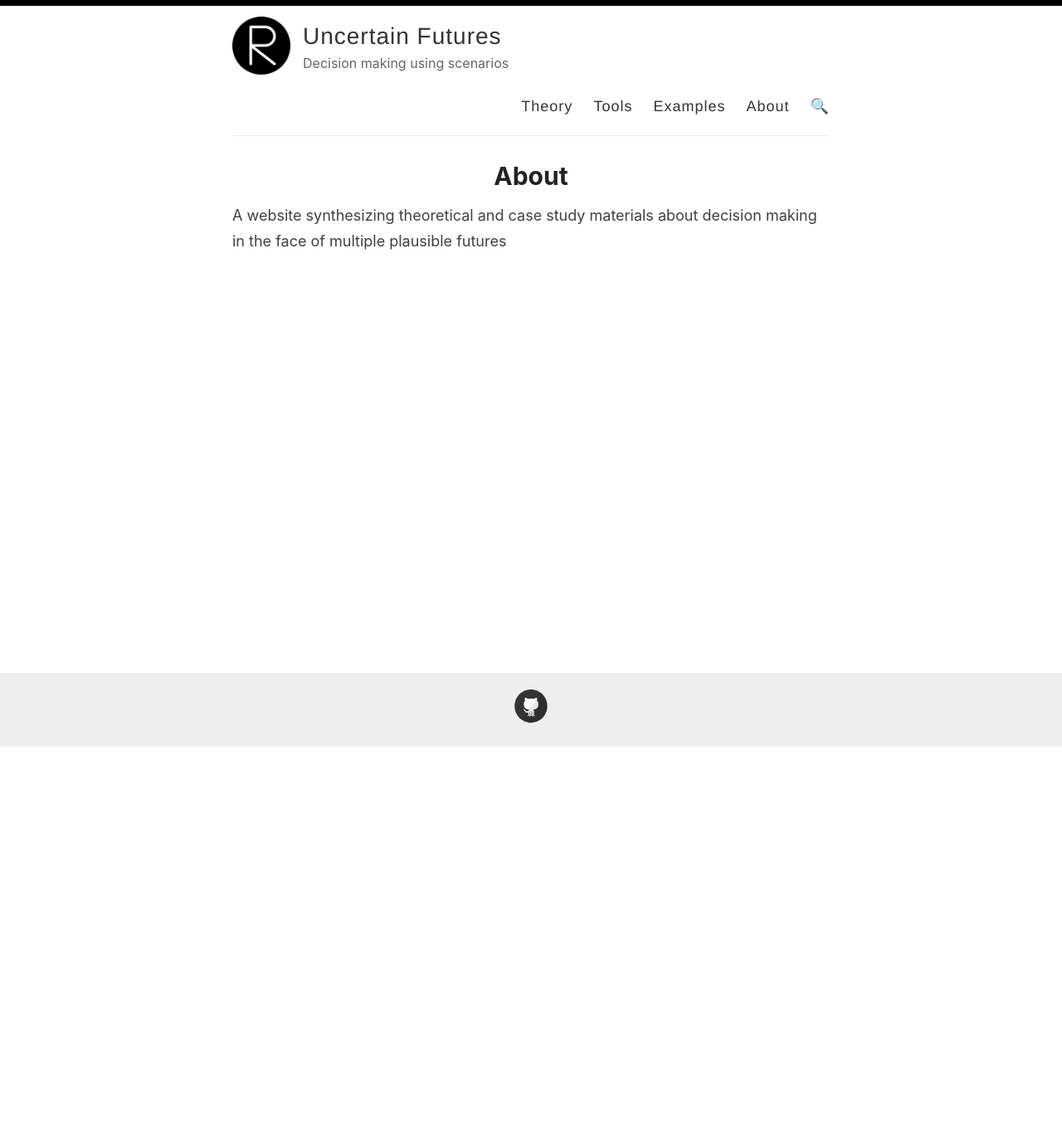
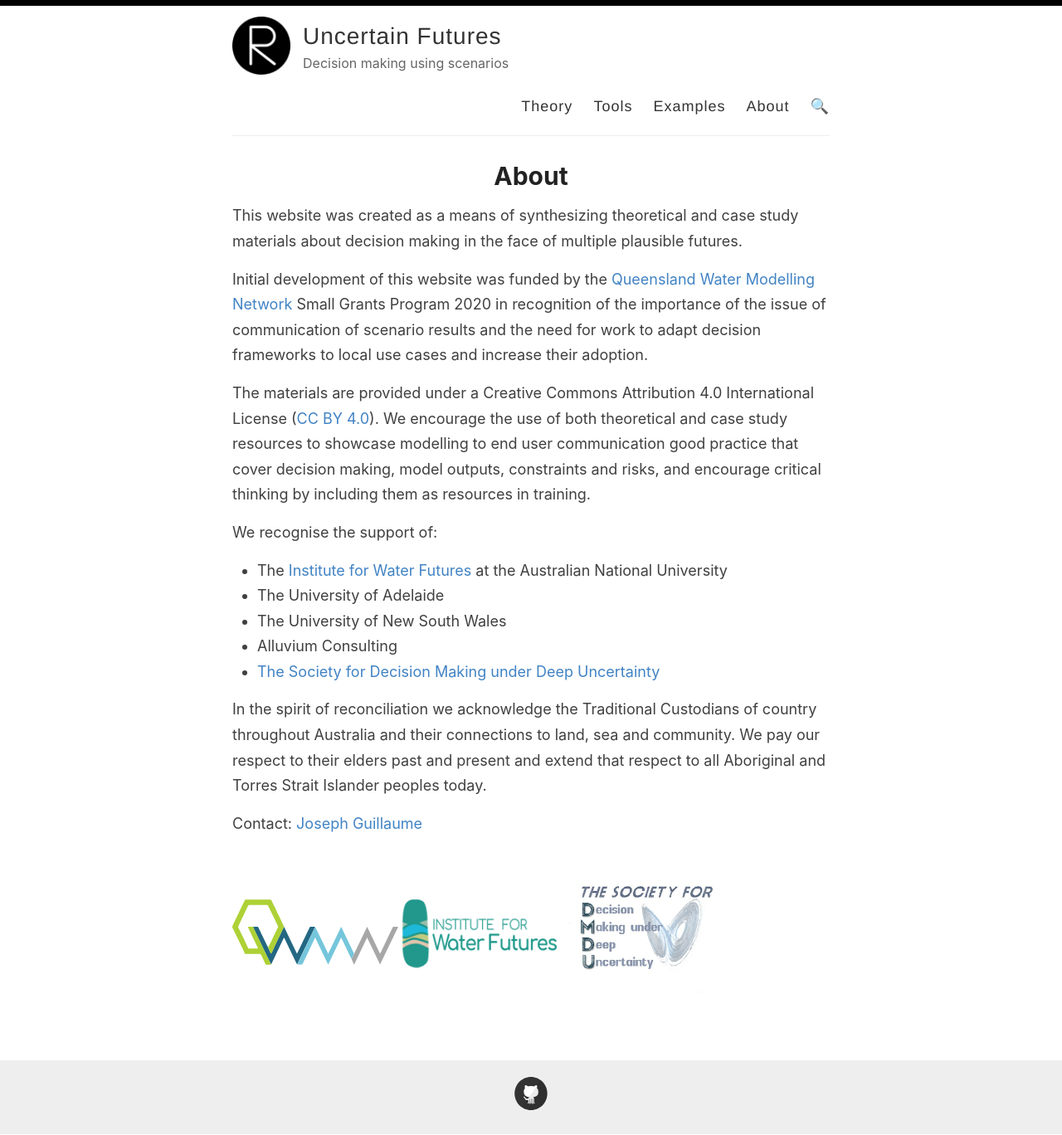
Before and after one commit to uncertainfutures/uncertainfutures.github.io, a Jekyll site: the page built from _pages/about.html, in a window 1280 px wide. Shown: the whole page at 83% size. Built offline with Jekyll 4.4.1, drawn with Linux system fonts in a browser that asks for light colours; before the commit the page ends 901 px from its top, so only the background shows below that.

Commit message:
Initial about page

```diff
--- /dev/null
+++ b/_pages/about.html
@@ -0,0 +1,67 @@
+---
+layout: page
+title: About
+permalink: /about/
+---
+
+This website was created as a means of synthesizing theoretical and case study
+materials about decision making in the face of multiple plausible futures.
+
+<p>
+  Initial development of this website was funded by the
+  <a href="https://watermodelling.org">Queensland Water Modelling Network</a>
+  Small Grants Program 2020 in recognition of the importance of the issue of
+  communication of scenario results and the need for work to adapt decision
+  frameworks to local use cases and increase their adoption.
+</p>
+
+<p>
+  The materials are provided under a Creative Commons Attribution 4.0
+  International License (<a href="https://creativecommons.org/licenses/by/4.0/"
+    >CC BY 4.0</a
+  >). We encourage the use of both theoretical and case study resources to
+  showcase modelling to end user communication good practice that cover decision
+  making, model outputs, constraints and risks, and encourage critical thinking
+  by including them as resources in training.
+</p>
+
+We recognise the support of:
+
+<ul>
+  <li>
+    The
+    <a href="https://waterfutures.anu.edu.au/">Institute for Water Futures</a>
+    at the Australian National University
+  </li>
+  <li>The University of Adelaide</li>
+  <li>The University of New South Wales</li>
+  <li>Alluvium Consulting</li>
+  <li>
+    <a href="https://www.deepuncertainty.org/"
+      >The Society for Decision Making under Deep Uncertainty</a
+    >
+  </li>
+</ul>
+
+<p>
+  In the spirit of reconciliation we acknowledge the Traditional Custodians of
+  country throughout Australia and their connections to land, sea and community.
+  We pay our respect to their elders past and present and extend that respect to
+  all Aboriginal and Torres Strait Islander peoples today.
+</p>
+
+<p>
+  Contact: <a href="mailto:joseph.guillaume@anu.edu.au">Joseph Guillaume</a>
+</p>
+
+<div class="logo-row">
+  <a href="https://watermodelling.org"
+    ><img src="../images/qwmn.svg" width="200px"
+  /></a>
+  <a href="https://waterfutures.anu.edu.au/"
+    ><img src="../images/iwf.png" width="200px"
+  /></a>
+  <a href="https://deepuncertainty.org/"
+    ><img src="../images/dmdu.jpg" width="200px"
+  /></a>
+</div>
--- a/assets/style.scss
+++ b/assets/style.scss
@@ -13,7 +13,7 @@
 /* BASE RULES */
 /**************/
 
-@import url('https://fonts.googleapis.com/css?family=Roboto');
+@import url("https://fonts.googleapis.com/css?family=Roboto");
 
 html {
   font-size: 100%;
@@ -22,7 +22,9 @@ html {
 
 body {
   background: #fff;
-  font-family: -system-ui, -apple-system, BlinkMacSystemFont, "Segoe UI", Roboto, Helvetica, Arial, sans-serif, "Apple Color Emoji", "Segoe UI Emoji", "Segoe UI Symbol";
+  font-family: -system-ui, -apple-system, BlinkMacSystemFont, "Segoe UI", Roboto,
+    Helvetica, Arial, sans-serif, "Apple Color Emoji", "Segoe UI Emoji",
+    "Segoe UI Symbol";
   color: #404040;
   line-height: 1.7;
   font-weight: 400;
@@ -37,8 +39,15 @@ body {
   width: 100%;
 }
 
-h1, h2, h3, h4, h5, h6 {
-  font-family: -system-ui, -apple-system, BlinkMacSystemFont, "Segoe UI", Roboto, Helvetica, Arial, sans-serif, "Apple Color Emoji", "Segoe UI Emoji", "Segoe UI Symbol";
+h1,
+h2,
+h3,
+h4,
+h5,
+h6 {
+  font-family: -system-ui, -apple-system, BlinkMacSystemFont, "Segoe UI", Roboto,
+    Helvetica, Arial, sans-serif, "Apple Color Emoji", "Segoe UI Emoji",
+    "Segoe UI Symbol";
   color: $darkerGray;
   font-weight: bold;
 
@@ -63,8 +72,9 @@ h2 {
   font-size: 24px;
 }
 
-@media (min-width: 769px){
-	.post h2::before, .post h2::after {
+@media (min-width: 769px) {
+  .post h2::before,
+  .post h2::after {
     content: "";
     display: inline-block;
     vertical-align: middle;
@@ -180,12 +190,14 @@ a {
   color: $blue;
   text-decoration: none;
   cursor: pointer;
-  &:hover, &:active {
+  &:hover,
+  &:active {
     color: $blue;
   }
 }
 
-ul, ol {
+ul,
+ol {
   margin: 15px 0;
   padding-left: 30px;
 }
@@ -198,19 +210,25 @@ ol {
   list-style-type: decimal;
 }
 
-ol ul, ul ol, ul ul, ol ol {
+ol ul,
+ul ol,
+ul ul,
+ol ol {
   margin: 0;
 }
 
-ul ul, ol ul {
+ul ul,
+ol ul {
   list-style-type: circle;
 }
 
-em, i {
+em,
+i {
   font-style: italic;
 }
 
-strong, b {
+strong,
+b {
   font-weight: bold;
 }
 
@@ -372,7 +390,7 @@ nav {
 
 .post {
   blockquote {
-    margin: 1.8em .8em;
+    margin: 1.8em 0.8em;
     /*border-left: 2px solid $gray;*/
     padding: 0.1em 1em;
     color: $gray;
@@ -381,14 +399,14 @@ nav {
     background-color: #ede1ff;
   }
 
-  .you-may-like{
-    margin: 1.8em .8em;
+  .you-may-like {
+    margin: 1.8em 0.8em;
     /*border-left: 2px solid $gray;*/
     padding: 0.1em 1em;
     color: $gray;
     font-size: 22px;
     font-style: italic;
-    background-color: #ddffb5;;
+    background-color: #ddffb5;
   }
 
   .comments {
@@ -424,13 +442,19 @@ footer {
 }
 
 body:after {
-    background: linear-gradient(to right, #ffffff   0, #2196F3   33%, #E91E63   66%, #000 100%);
+      background: linear-gradient(
+    to right,
+    #ffffff 0,
+    #2196f3 33%,
+    #e91e63 66%,
+    #000 100%
+  );
       width: 100%;
       height: 5px;
       top: 0;
       position: absolute;
       left: 0;
-    content: '';
+      content: "";
 }
 
 #bar {
@@ -445,31 +469,35 @@ body:after {
   z-index: 1000;
 }
 
-.post h1{
-  font-family: -system-ui, -apple-system, BlinkMacSystemFont, "Segoe UI", Roboto, Helvetica, Arial, sans-serif, "Apple Color Emoji", "Segoe UI Emoji", "Segoe UI Symbol";
+.post h1 {
+  font-family: -system-ui, -apple-system, BlinkMacSystemFont, "Segoe UI", Roboto,
+    Helvetica, Arial, sans-serif, "Apple Color Emoji", "Segoe UI Emoji",
+    "Segoe UI Symbol";
   text-align: center;
   font-weight: bold;
   font-kerning: auto;
-  font-feature-settings: "kern","liga","dlig","hlig","cswh";
+  font-feature-settings: "kern", "liga", "dlig", "hlig", "cswh";
   line-height: 1.2;
 }
 
-.page h1{
-  font-family: -system-ui, -apple-system, BlinkMacSystemFont, "Segoe UI", Roboto, Helvetica, Arial, sans-serif, "Apple Color Emoji", "Segoe UI Emoji", "Segoe UI Symbol";
+.page h1 {
+  font-family: -system-ui, -apple-system, BlinkMacSystemFont, "Segoe UI", Roboto,
+    Helvetica, Arial, sans-serif, "Apple Color Emoji", "Segoe UI Emoji",
+    "Segoe UI Symbol";
   text-align: center;
   font-weight: bold;
   font-kerning: auto;
-  font-feature-settings: "kern","liga","dlig","hlig","cswh";
+  font-feature-settings: "kern", "liga", "dlig", "hlig", "cswh";
   line-height: 1.2;
 }
 
-.author_title{
+.author_title {
   text-align: center;
   color: #939aa1;
   letter-spacing: 2px;
 }
 
-.post_date{
+.post_date {
   text-align: center;
   color: #939aa1;
 }
@@ -484,9 +512,16 @@ body:after {
   max-width: 100%;
 }
 
-.cd-container h1, .cd-container h2 {
+.cd-container h1,
+.cd-container h2 {
   font-family: "Open Sans", sans-serif;
   font-weight: bold;
+}
+
+.logo-row {
+  justify-content: flex-start;
+  align-items: center;
+  display: flex;
 }
 
 /* --------------------------------
@@ -502,7 +537,7 @@ Modules - reusable parts of our design
 }
 .cd-container::after {
   /* clearfix */
-  content: '';
+  content: "";
   display: table;
   clear: both;
 }
@@ -515,7 +550,7 @@ Modules - reusable parts of our design
 }
 #cd-timeline::before {
   /* this is the vertical line */
-  content: '';
+  content: "";
   position: absolute;
   top: 0;
   left: 18px;
@@ -568,7 +603,8 @@ Modules - reusable parts of our design
   width: 40px;
   height: 40px;
   border-radius: 50%;
-  box-shadow: 0 0 0 4px white, inset 0 2px 0 rgba(0, 0, 0, 0.08), 0 3px 0 4px rgba(0, 0, 0, 0.05);
+  box-shadow: 0 0 0 4px white, inset 0 2px 0 rgba(0, 0, 0, 0.08),
+    0 3px 0 4px rgba(0, 0, 0, 0.05);
 }
 .cd-timeline-img img {
   display: block;
@@ -596,7 +632,7 @@ Modules - reusable parts of our design
   height: 32px;
   font-size: 14px;
   font-weight: 500;
-    color: rgba(0,0,0,.6);
+  color: rgba(0, 0, 0, 0.6);
   line-height: 32px;
   padding: 0 12px;
   border-radius: 16px;
@@ -609,7 +645,7 @@ Modules - reusable parts of our design
   background-color: #efd3f9 !important;
 }
 
-#gh-latest{
+#gh-latest {
   font-size: 16px;
   text-align: center;
 }
@@ -627,7 +663,9 @@ Modules - reusable parts of our design
 }
 
 #carbonads {
-  font-family: -apple-system, BlinkMacSystemFont, "Segoe UI", Roboto, Oxygen-Sans, Ubuntu, Cantarell, "Helvetica Neue", Helvetica, Arial, sans-serif;
+  font-family: -apple-system, BlinkMacSystemFont, "Segoe UI", Roboto,
+    Oxygen-Sans, Ubuntu, Cantarell, "Helvetica Neue", Helvetica, Arial,
+    sans-serif;
   display: inline-block;
   overflow: hidden;
   max-width: 270px;
@@ -683,9 +721,16 @@ Modules - reusable parts of our design
 .carbon-poweredby {
   display: block;
   padding: 10px var(--font-size);
-  background: repeating-linear-gradient(-45deg, transparent, transparent 5px, hsla(0, 0%, 0%, .025) 5px, hsla(0, 0%, 0%, .025) 10px) hsla(203, 11%, 95%, .4);
+  background: repeating-linear-gradient(
+      -45deg,
+      transparent,
+      transparent 5px,
+      hsla(0, 0%, 0%, 0.025) 5px,
+      hsla(0, 0%, 0%, 0.025) 10px
+    )
+    hsla(203, 11%, 95%, 0.4);
   text-transform: uppercase;
-  letter-spacing: .5px;
+  letter-spacing: 0.5px;
   font-weight: 600;
   font-size: 9px;
   line-height: 0;
@@ -700,12 +745,13 @@ Modules - reusable parts of our design
   font-size: 14.5px;
   padding: 2px 13px;
   border: none;
-  background-color: #4CAF50;
+  background-color: #4caf50;
   border-radius: 50px;
   color: #fff;
 }
 
-.pagination a, .pagination span {
+.pagination a,
+.pagination span {
   padding: 7px 18px;
   border: 1px solid #eee;
   margin-left: -2px;
@@ -772,7 +818,7 @@ Modules - reusable parts of our design
 
 .subscribeBtn {
   width: 30%;
-  background-color: #4CAF50;
+  background-color: #4caf50;
   color: white;
   padding: 14px 20px;
   margin: 8px 0;
@@ -911,11 +957,14 @@ Modules - reusable parts of our design
 .cd-timeline-content h2 {
   color: #303e49;
 }
-.cd-timeline-content p, .cd-timeline-content .cd-read-more, .cd-timeline-content .cd-date {
+.cd-timeline-content p,
+.cd-timeline-content .cd-read-more,
+.cd-timeline-content .cd-date {
   font-size: 13px;
   font-size: 0.8125rem;
 }
-.cd-timeline-content .cd-read-more, .cd-timeline-content .cd-date {
+.cd-timeline-content .cd-read-more,
+.cd-timeline-content .cd-date {
   display: inline-block;
 }
 .cd-timeline-content p {
@@ -924,7 +973,7 @@ Modules - reusable parts of our design
 }
 .cd-timeline-content .cd-read-more {
   float: right;
-  padding: .8em 1em;
+  padding: 0.8em 1em;
   background: #acb7c0;
   color: white;
   border-radius: 0.25em;
@@ -934,11 +983,11 @@ Modules - reusable parts of our design
 }
 .cd-timeline-content .cd-date {
   float: left;
-  padding: .8em 0;
-  opacity: .7;
+  padding: 0.8em 0;
+  opacity: 0.7;
 }
 .cd-timeline-content::before {
-  content: '';
+  content: "";
   position: absolute;
   top: 16px;
   right: 100%;
@@ -956,7 +1005,8 @@ Modules - reusable parts of our design
     font-size: 16px;
     font-size: 1rem;
   }
-  .cd-timeline-content .cd-read-more, .cd-timeline-content .cd-date {
+  .cd-timeline-content .cd-read-more,
+  .cd-timeline-content .cd-date {
     font-size: 14px;
     font-size: 0.875rem;
   }
@@ -1015,7 +1065,9 @@ Modules - reusable parts of our design
 
 @media only screen and (min-width: 1170px) {
   /* inverse bounce effect on even content blocks */
-  .cssanimations .cd-timeline-block:nth-child(even) .cd-timeline-content.bounce-in {
+  .cssanimations
+    .cd-timeline-block:nth-child(even)
+    .cd-timeline-content.bounce-in {
     -webkit-animation: cd-bounce-2-inverse 0.6s;
     -moz-animation: cd-bounce-2-inverse 0.6s;
     animation: cd-bounce-2-inverse 0.6s;
@@ -1136,7 +1188,6 @@ Modules - reusable parts of our design
   }
 }
 
-
 // Settled on moving the import of syntax highlighting to the bottom of the CSS
 // ... Otherwise it really bloats up the top of the CSS file and makes it difficult to find the start
 //@import "highlights";
```
Also changed, not shown: _pages/about.md (deleted, +0 -8 lines), images/dmdu.jpg (added), images/iwf.png (added), images/qwmn.svg (added). Lines whose indentation alone changed are shown as unchanged.
